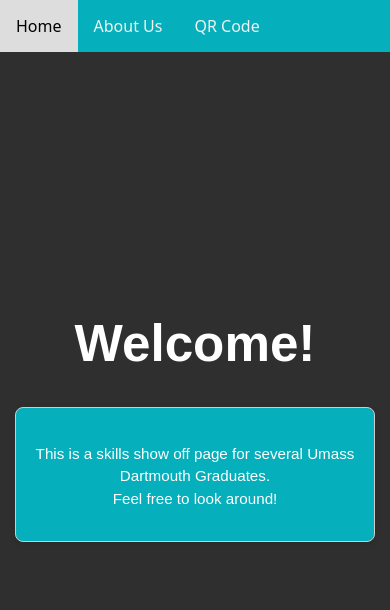
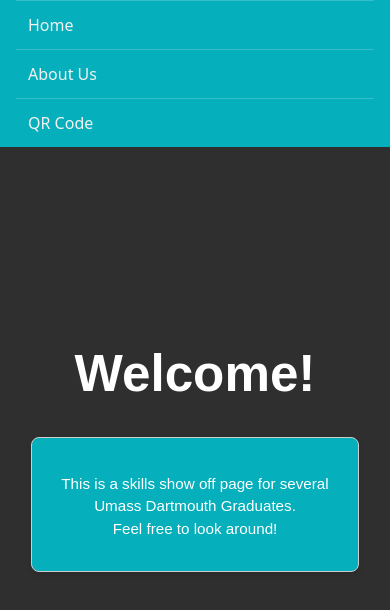
Before and after one commit to dricci21/web_showcase, a React (Vite) app: page / in a window 390 px wide. Shown: the top 610 px of the page. Built offline with nearby package versions, Linux system fonts and the light colour scheme.

Commit message:
push mobile

```diff
--- a/src/App.css
+++ b/src/App.css
@@ -3,34 +3,61 @@
 .navbar {
   overflow: hidden;
   background-color: #05afbb;
-  position: fixed; /* Set the navbar to fixed position */
-  top: 0; /* Position the navbar at the top of the page */
-  width: 100%; /* Full width */
+  position: fixed;
+  top: 0;
+  width: 100%;
+  z-index: 1000;
+  display: flex;
+  flex-wrap: wrap;
+  justify-content: space-between;
+  padding: 0 1rem;
+  box-sizing: border-box;
 }
 
 .nav-link {
-  float: left;
   display: block;
   color: #f2f2f2;
   text-align: center;
   padding: 14px 16px;
   text-decoration: none;
+  flex: 1;
 }
 
-/* Change background on mouse-over */
+/* Hover effect */
 .navbar a:hover {
   background: #ddd;
   color: black;
 }
 
-
+/* Page content below navbar */
 .page-content {
-  margin: 0;
+  margin-top: 60px; /* Push content below navbar */
   text-align: center;
   display: flex;
   justify-content: center;
   align-items: center;
-  width: 100vw;                 /* 100% of page */
-  height: 100vh;                /* 100% of page */
+  width: 100vw;
+  min-height: calc(100vh - 60px); /* Adjust for navbar height */
   background-color: rgb(48, 47, 47);
+  box-sizing: border-box;
 }
+
+/* Mobile responsiveness */
+@media (max-width: 600px) {
+  .navbar {
+    flex-direction: column;
+    align-items: stretch;
+  }
+
+  .nav-link {
+    padding: 12px;
+    text-align: left;
+    border-top: 1px solid rgba(255, 255, 255, 0.2);
+  }
+
+  .page-content {
+    flex-direction: column;
+    padding: 1rem;
+    height: auto;
+  }
+}
```
